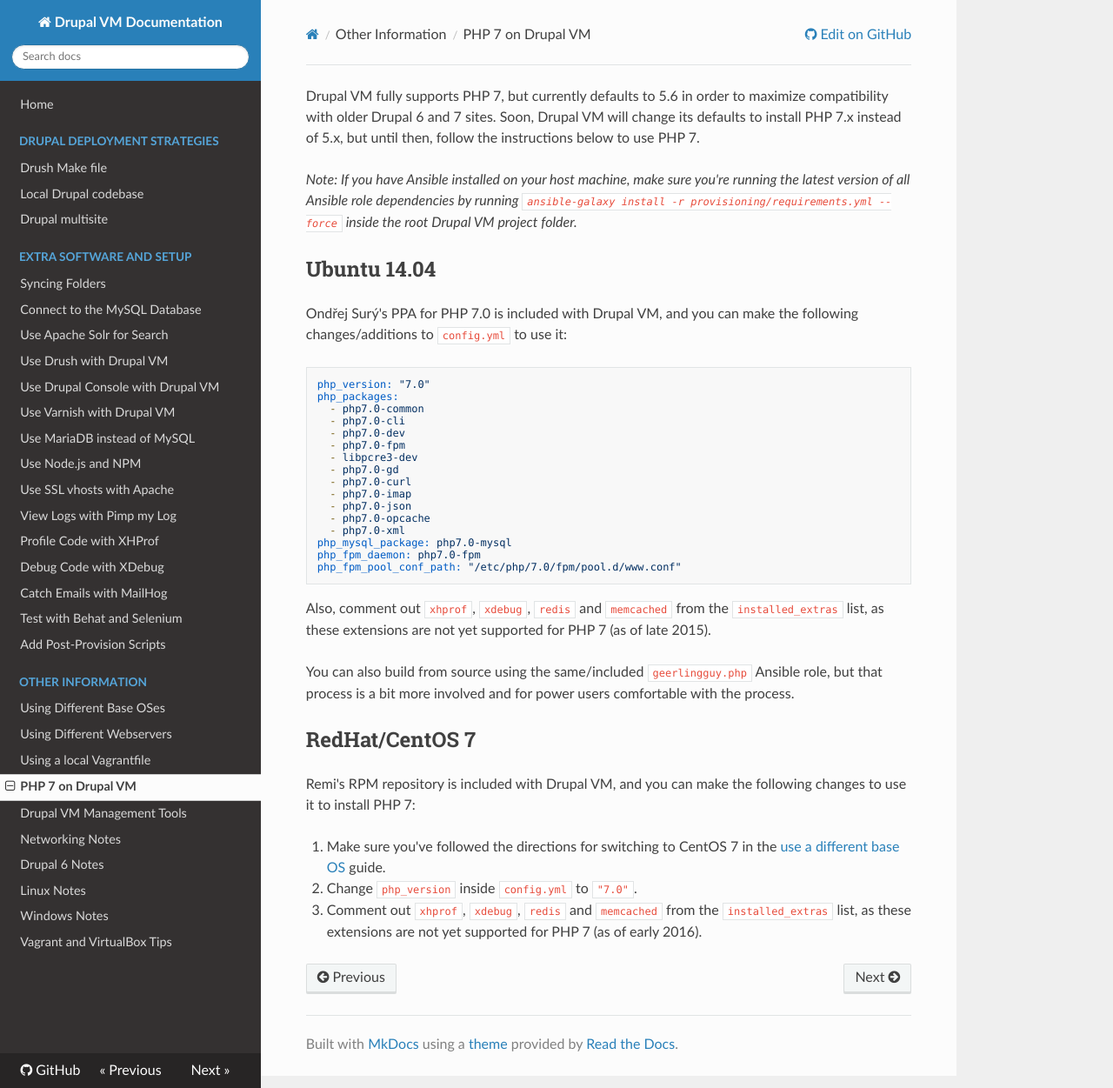
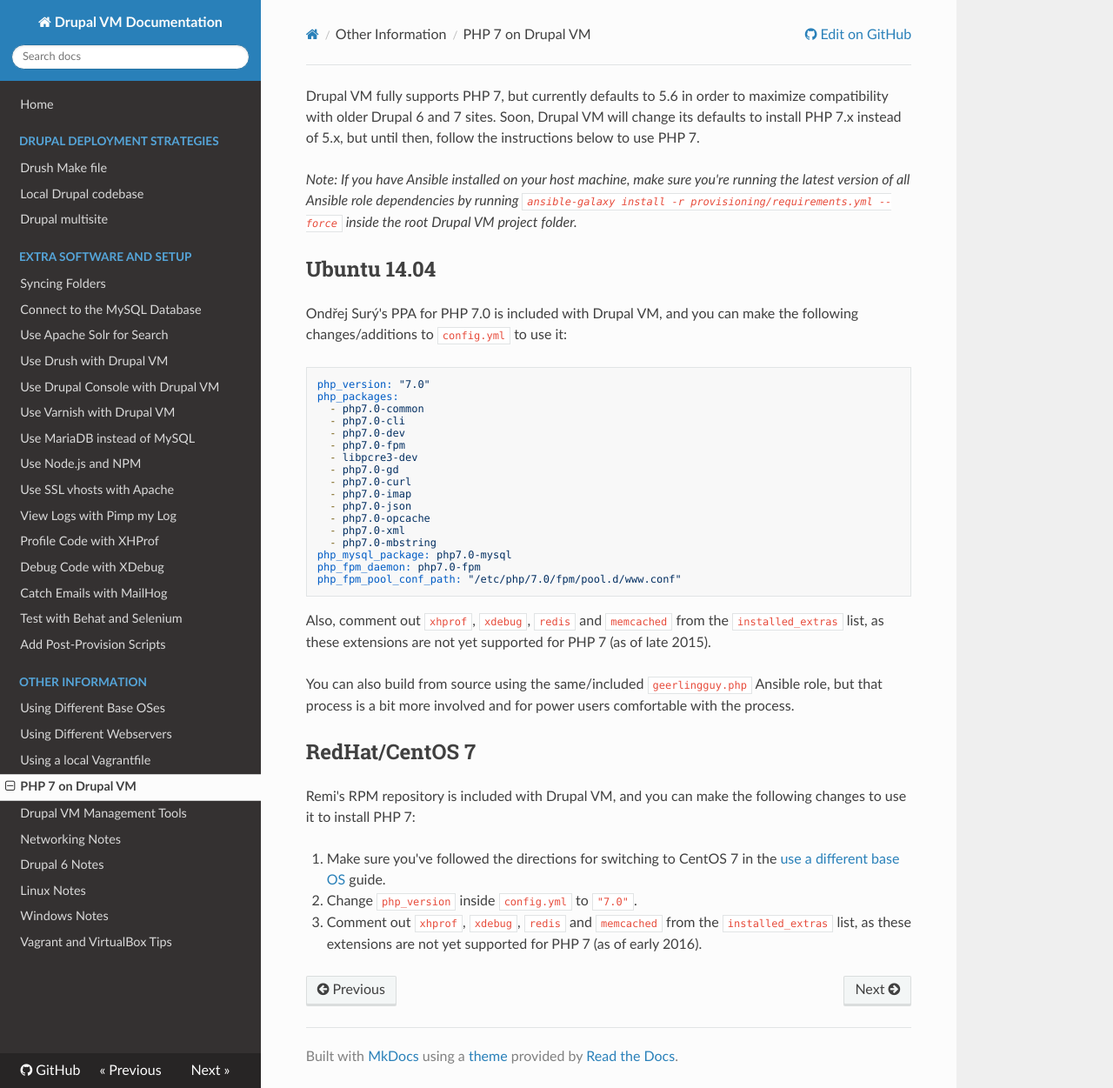
Before and after one commit to geerlingguy/drupal-vm, an MkDocs documentation site: the page built from docs/other/php-7.md, in a window 1280 px wide and 1251 px high. Shown: the whole window at 87% size. Built offline with MkDocs 1.6.1, drawn with Linux system fonts in a browser that asks for light colours; nearby versions of some CDN libraries; old or Windows-style settings are respelled for this version of MkDocs.

Commit message:
Update PHP 7.0 docs to include mbstring extension.

```diff
--- a/docs/other/php-7.md
+++ b/docs/other/php-7.md
@@ -20,6 +20,7 @@ php_packages:
   - php7.0-json
   - php7.0-opcache
   - php7.0-xml
+  - php7.0-mbstring
 php_mysql_package: php7.0-mysql
 php_fpm_daemon: php7.0-fpm
 php_fpm_pool_conf_path: "/etc/php/7.0/fpm/pool.d/www.conf"
```
